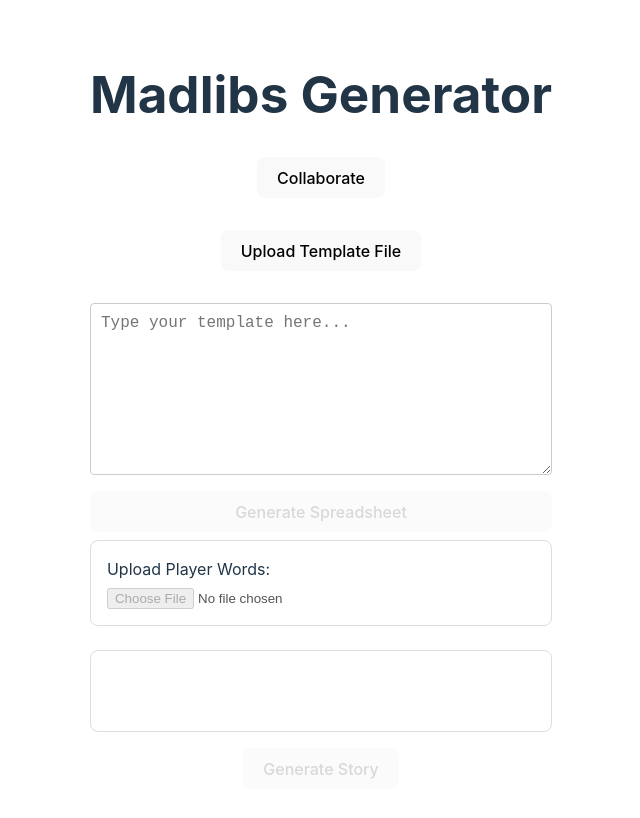
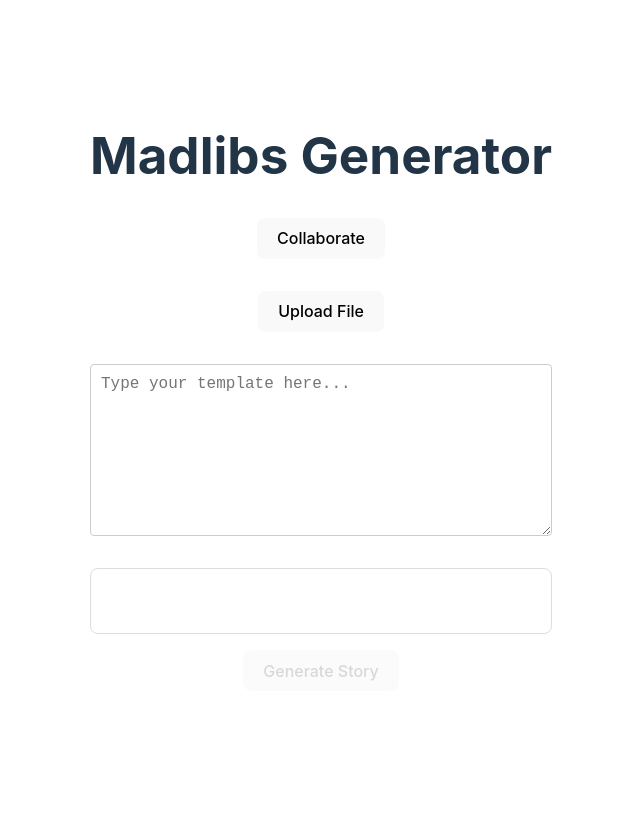
Before and after one commit to 2ajoyce/madlibs-generator, a React (Vite) app: page / in a window 1280 px wide. Shown: the top 818 px of the page, without its empty margins (319-959 px from the left). Built offline with nearby package versions, Linux system fonts and the light colour scheme.

Commit message:
Remove generate to excel sheet functionality and input from excel sheet functionality. I have decided that since the app will soon include collaborative features, there is no need to support spreadsheet input and output. Yay!

```diff
--- a/src/App.css
+++ b/src/App.css
@@ -17,6 +17,14 @@
   border: 1px solid #ddd; /* Add a border for better definition */
   margin-top: 1em;
   border-radius: 8px; /* Rounded corners */
+}
+
+/* Style for input fields */
+input[type="text"] {
+  padding: 0.5em;
+  margin: 0.5em;
+  border: 1px solid #ddd;
+  border-radius: 4px;
 }
 
 /* Simplified style for additional information text */
--- a/src/App.tsx
+++ b/src/App.tsx
@@ -1,7 +1,6 @@
 import { ChangeEvent, useEffect, useState } from "react";
 import * as XLSX from "xlsx";
 import "./App.css";
-import FileUpload from "./FileUpload";
 import InputFields from "./InputFields";
 import PeerManager from "./PeerManager";
 import SessionDisplay from "./SessionDisplay";
@@ -24,6 +23,7 @@ function App() {
   // sessionId is intended to store the parent session. Current session can be retrieved from peer.id
   const [sessionId, setSessionId] = useState<string | null>(null);
   const [peerId, setPeerId] = useState<string | null>(null);
+  const [playerWords, setPlayerWords] = useState<string>("");
 
   let peerManager: PeerManager = PeerManager.getInstance();
 
@@ -155,6 +155,9 @@ function App() {
   // Check conditions for enabling the "Upload Player Words" input
   const canUploadPlayerWords = templateFields.length > 0;
 
+  const handleManualPlayerWordsInput = () =>
+    window.alert("This function needs to be defined");
+
   return (
     <>
       <h1>Madlibs Generator</h1>
@@ -167,23 +170,13 @@ function App() {
         <TemplateInput
           onFileUpload={handleTemplateUpload}
           onManualInput={handleManualTemplateInput}
-          template={template}
+          inputData={template}
+          fileInputLabel="Upload Story Template"
+          textAreaPlaceholder="Type your template here..."
           infoText="Use curly braces {} to indicate placeholders in the template. For example, {noun}, {verb}, {adjective}."
-        />
-        <button
-          onClick={generateSpreadsheet}
-          disabled={!canGenerateSpreadsheet}
-        >
-          Generate Spreadsheet
-        </button>
-        <FileUpload
-          label="Upload Player Words"
-          onChange={handlePlayerWordsUpload}
-          disabled={!canUploadPlayerWords}
         />
       </div>
       <div className="card">
-        <div className="button-container">
         <InputFields
           templateFields={templateFields}
           inputs={inputs}
@@ -191,7 +184,6 @@ function App() {
           sanitizeField={sanitizeField}
           formatPlaceholder={formatPlaceholder}
         />
-        </div>
       </div>
       <div className="button-container">
         <button onClick={generateStory} disabled={!canGenerateStory}>
--- a/src/TemplateInput.tsx
+++ b/src/TemplateInput.tsx
@@ -4,15 +4,19 @@ import FileUpload from "./FileUpload";
 type TemplateInputProps = {
   onFileUpload: (e: React.ChangeEvent<HTMLInputElement>) => void;
   onManualInput: (e: React.ChangeEvent<HTMLTextAreaElement>) => void;
-  template: string;
+  inputData: string;
   infoText?: string;
+  fileInputLabel: string;
+  textAreaPlaceholder: string;
 };
 
 const TemplateInput: React.FC<TemplateInputProps> = ({
   onFileUpload,
   onManualInput,
-  template,
+  inputData,
   infoText,
+  fileInputLabel,
+  textAreaPlaceholder,
 }) => {
   const [useFileUpload, setUseFileUpload] = useState(false);
 
@@ -24,20 +28,20 @@ const TemplateInput: React.FC<TemplateInputProps> = ({
     <div className="upload-container">
       <div className="button-container">
         <button onClick={toggleInputMethod}>
-          {useFileUpload ? "Type Template Manually" : "Upload Template File"}
+          {useFileUpload ? "Type Manually" : "Upload File"}
         </button>
       </div>
       {useFileUpload ? (
         <FileUpload
-          label="Upload Story Template"
+          label={fileInputLabel}
           onChange={onFileUpload}
           infoText={infoText}
         />
       ) : (
         <textarea
-          value={template}
+          value={inputData}
           onChange={onManualInput}
-          placeholder="Type your template here..."
+          placeholder={textAreaPlaceholder}
         />
       )}
     </div>
```
Lines whose indentation alone changed are shown as unchanged.
